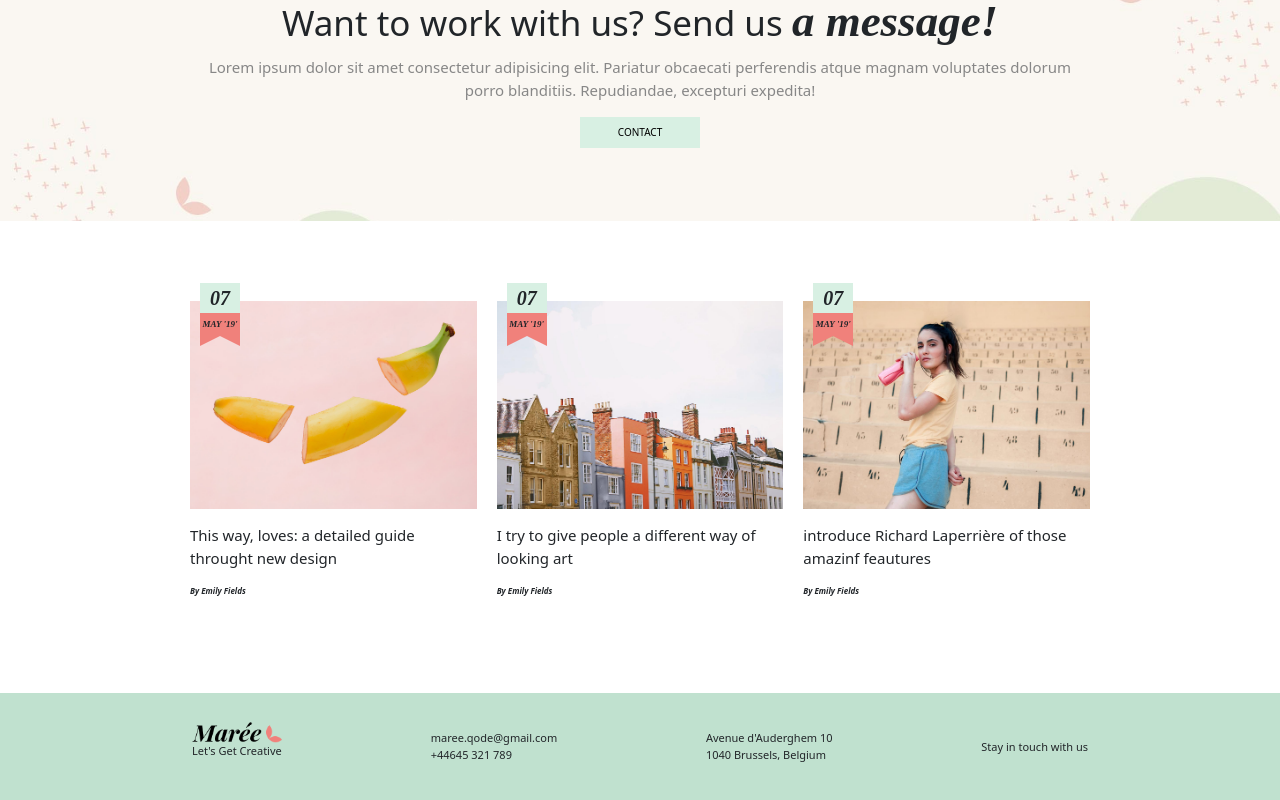
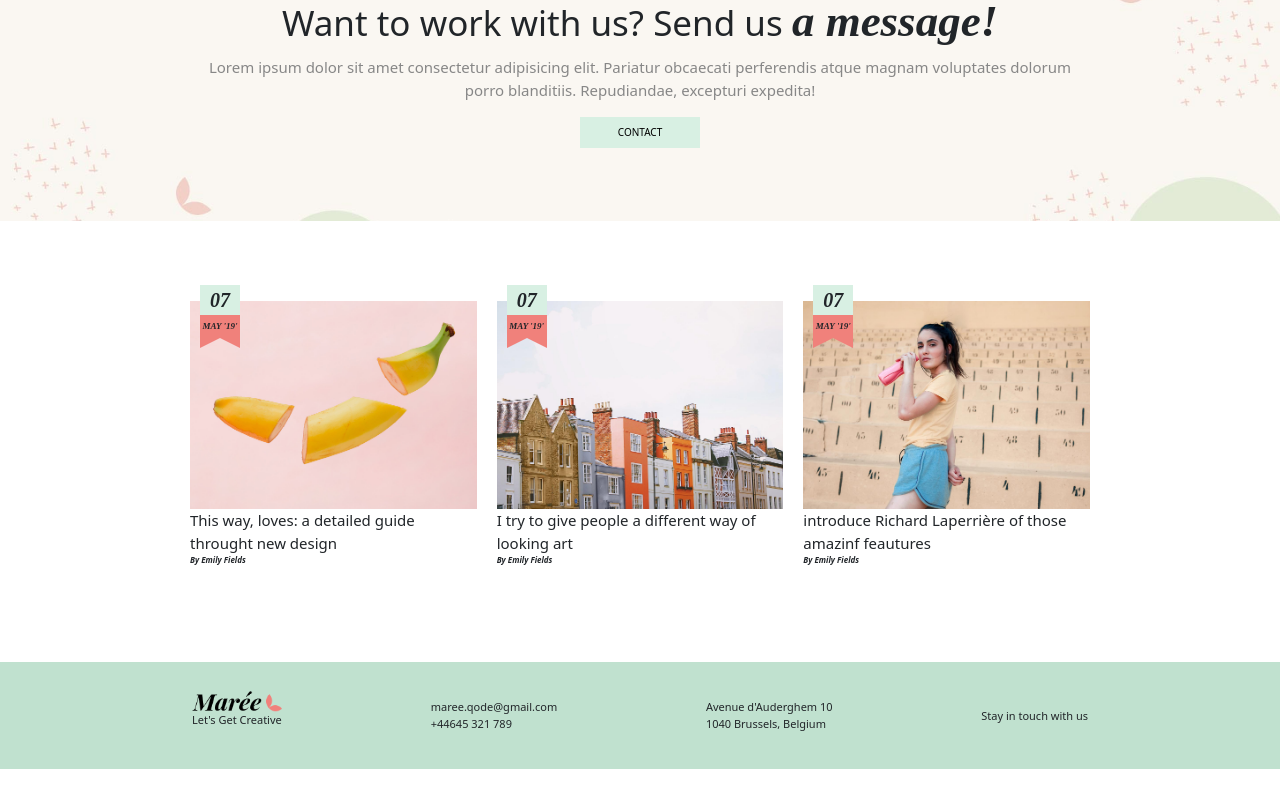
Before and after one commit to estherpinos/proj-html-vuejs, a Vue app: page / in a window 1280 px wide. Shown: the part 1855-2655 px from the top of the page. After the commit the page ends 2624 px from the top, so only its background shows below. Built offline with nearby package versions, Linux system fonts and the light colour scheme.

Commit message:
Edit [size flags]

```diff
--- a/src/components/partials/Blog.vue
+++ b/src/components/partials/Blog.vue
@@ -37,7 +37,7 @@ export default{
 
 
         <div class="card-body p-0">
-          <p class="text-card">{{ text }}</p>
+          <p class="text-card p-0  m-0 ">{{ text }}</p>
           <p class="name-card">{{ name }}</p>
 
 
```
